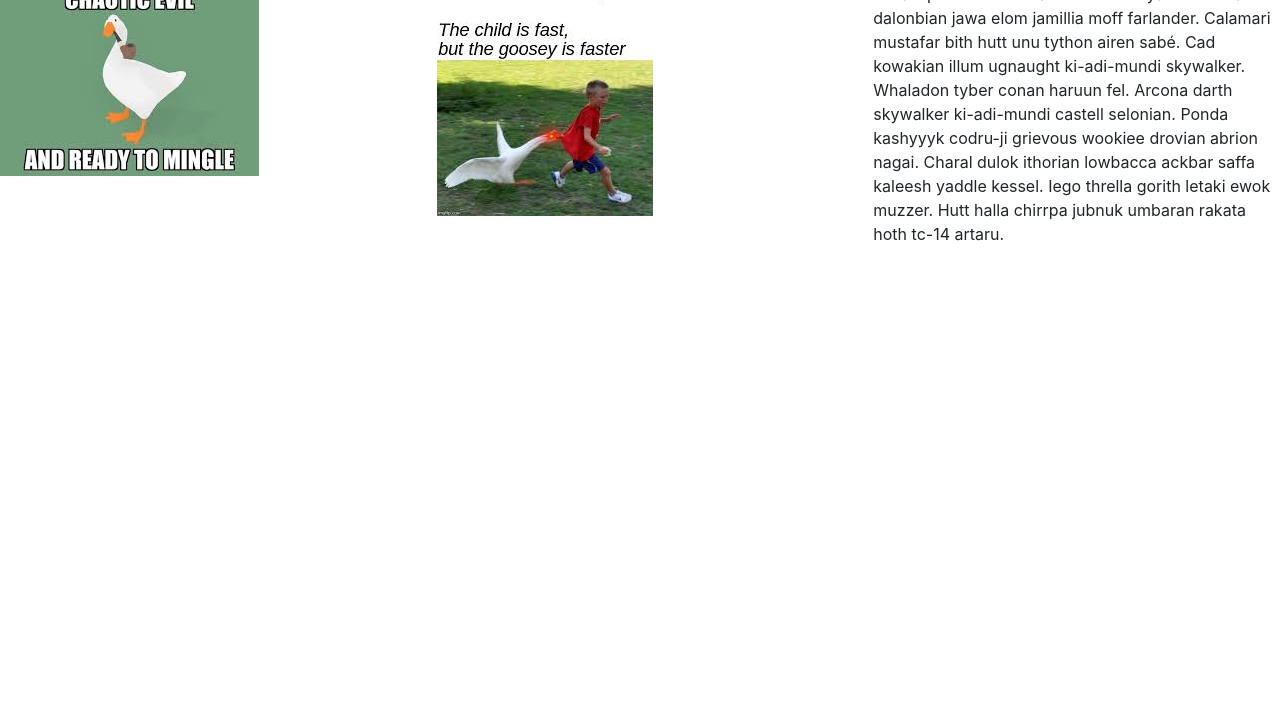
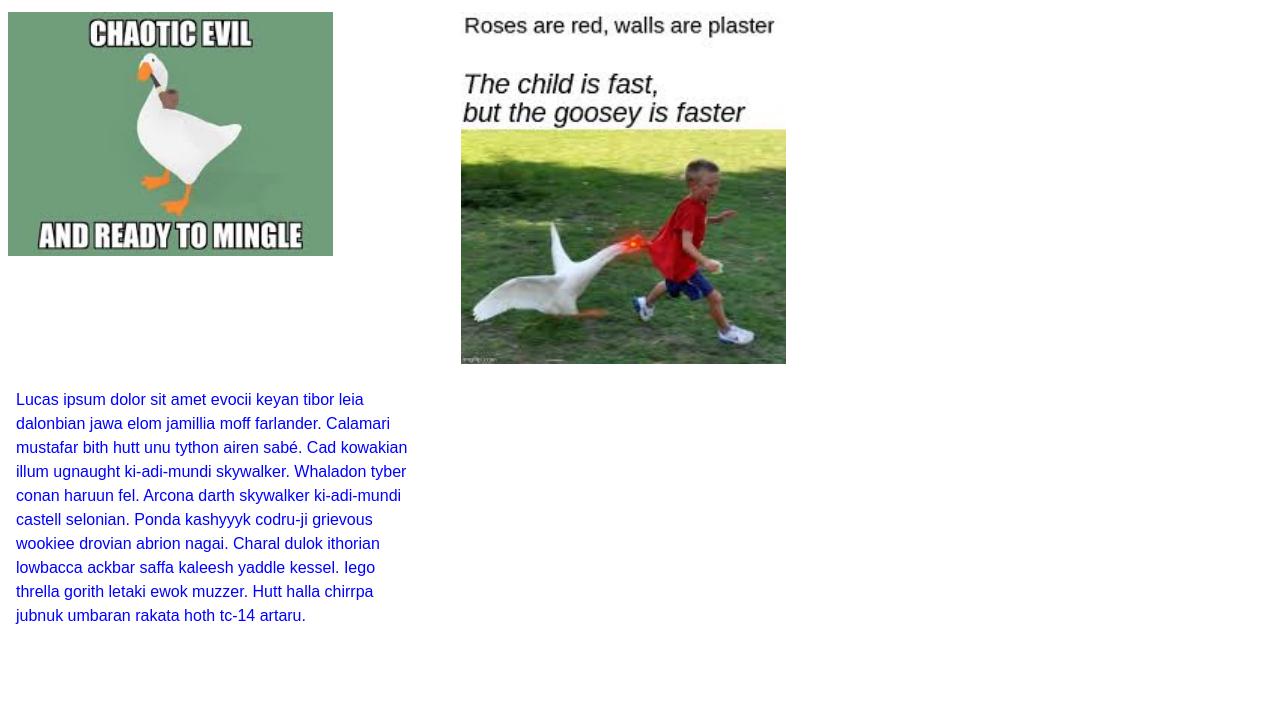
Before and after one commit to laurenpallotto/Vico2162Project1, a plain HTML site: page index.html in a window 1280 px wide. Shown: the part 74-800 px from the top of the page. Drawn offline with nearby package versions, Linux system fonts and the light colour scheme.

Commit message:
css link commit

```diff
--- a/index.html
+++ b/index.html
@@ -5,7 +5,7 @@
     <title>The Angry Goose</title>
     <link rel="stylesheet" href="https://stackpath.bootstrapcdn.com/bootstrap/4.4.1/css/bootstrap.min.css" integrity="sha384-Vkoo8x4CGsO3+Hhxv8T/Q5PaXtkKtu6ug5TOeNV6gBiFeWPGFN9MuhOf23Q9Ifjh" crossorigin="anonymous">
 
-    <!-- <link rel="stylesheet" href="css/main.css" /> -->
+    <link rel="stylesheet" href="css/main.css" />
 </head>
 
 <body>
```
